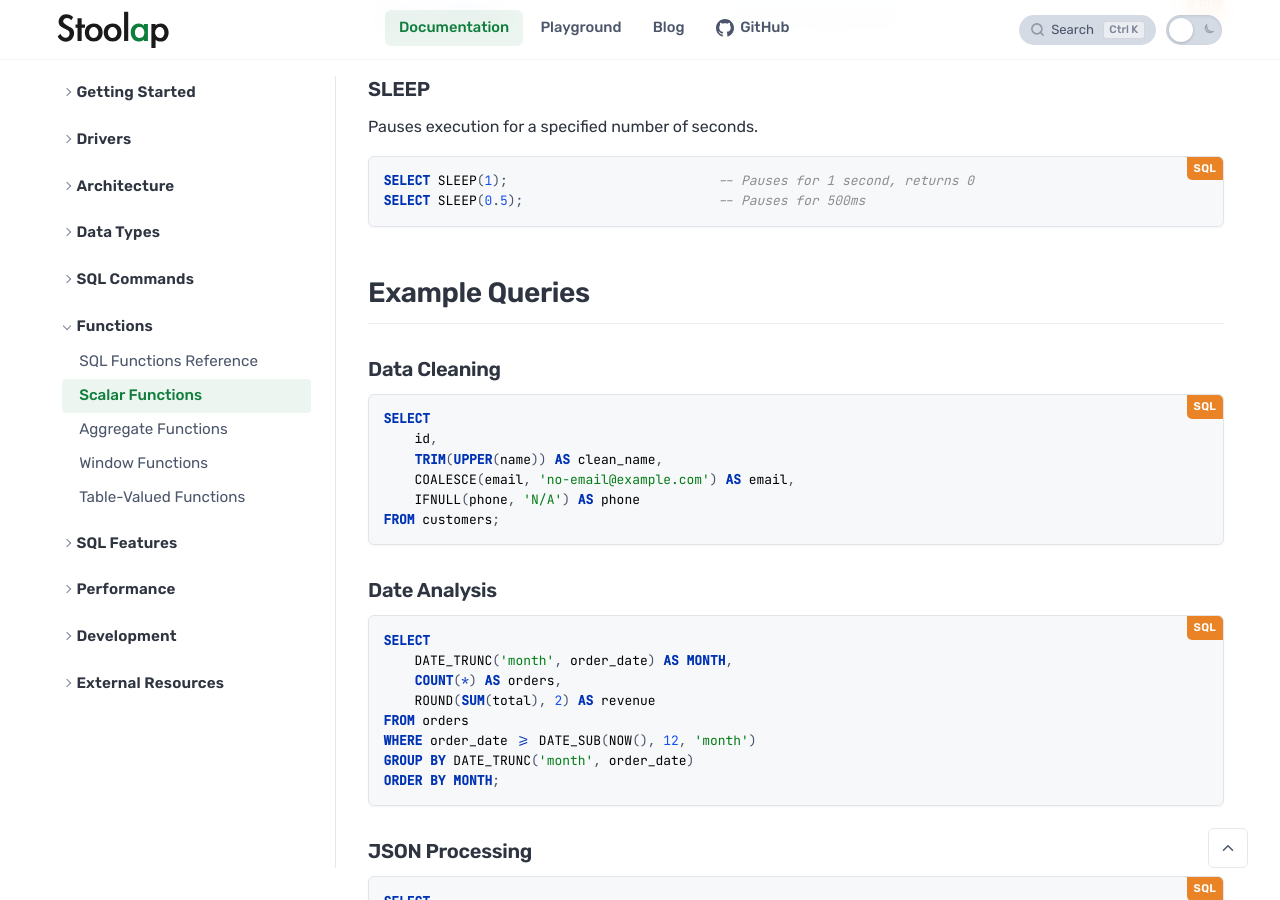
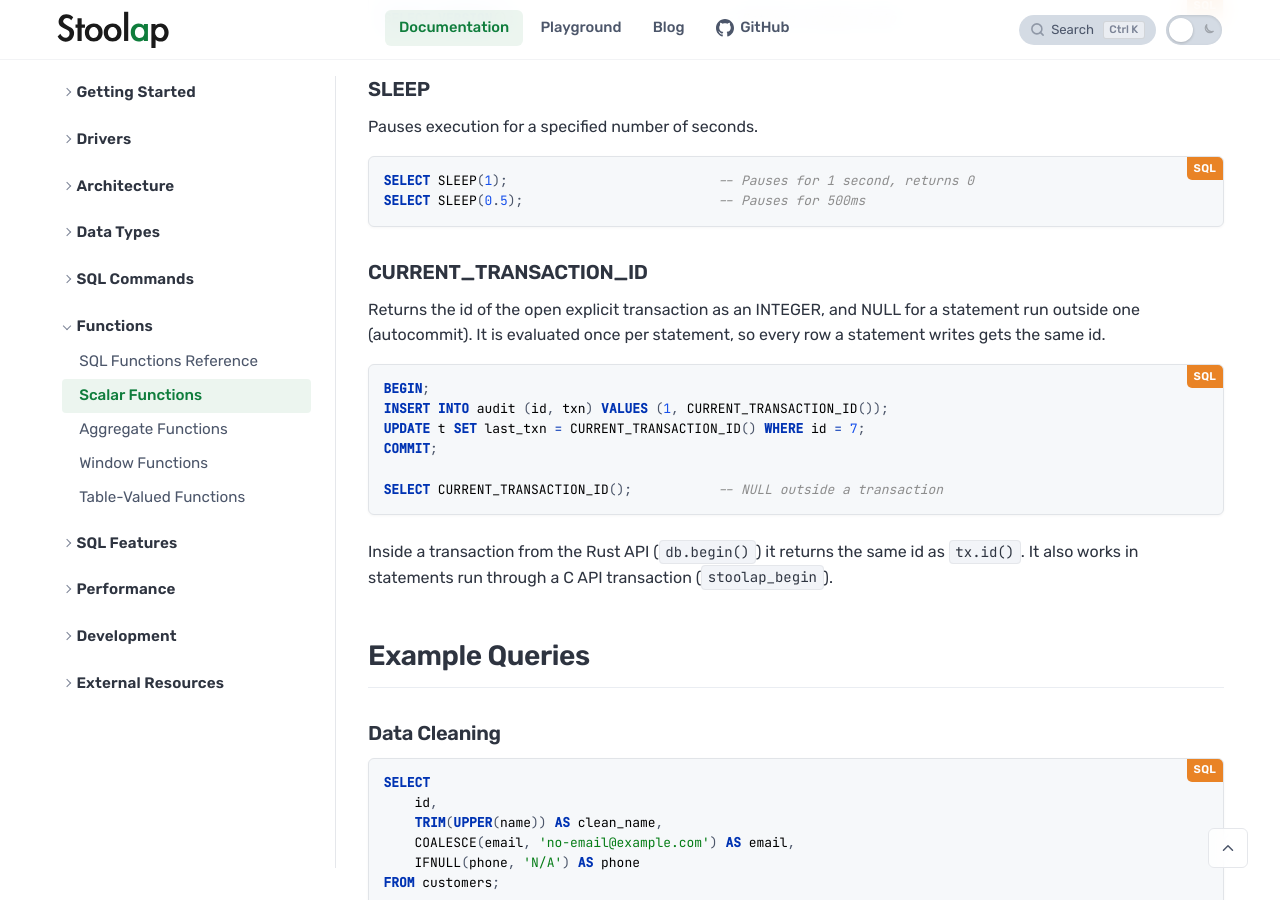
Before and after one commit to stoolap/stoolap, a Jekyll site: the page built from docs/_docs/functions/scalar-functions.md, in a window 1280 px wide and 900 px high, scrolled down 18186 px. Built offline with Jekyll 4.4.1, drawn with Linux system fonts in a browser that asks for light colours.

Commit message:
Document CURRENT_TRANSACTION_ID
It returns the open transaction's id and NULL outside one, once per
statement. The reference counts it among the system functions.

````diff
--- a/docs/_docs/functions/scalar-functions.md
+++ b/docs/_docs/functions/scalar-functions.md
@@ -768,6 +768,20 @@ SELECT SLEEP(1);                           -- Pauses for 1 second, returns 0
 SELECT SLEEP(0.5);                         -- Pauses for 500ms
 ```
 
+### CURRENT_TRANSACTION_ID
+Returns the id of the open explicit transaction as an INTEGER, and NULL for a statement run outside one (autocommit). It is evaluated once per statement, so every row a statement writes gets the same id.
+
+```sql
+BEGIN;
+INSERT INTO audit (id, txn) VALUES (1, CURRENT_TRANSACTION_ID());
+UPDATE t SET last_txn = CURRENT_TRANSACTION_ID() WHERE id = 7;
+COMMIT;
+
+SELECT CURRENT_TRANSACTION_ID();           -- NULL outside a transaction
+```
+
+Inside a transaction from the Rust API (`db.begin()`) it returns the same id as `tx.id()`. It also works in statements run through a C API transaction (`stoolap_begin`).
+
 ## Example Queries
 
 ### Data Cleaning
````
Also changed, not shown: docs/_docs/functions/sql-functions-reference.md (+3 -2 lines).
